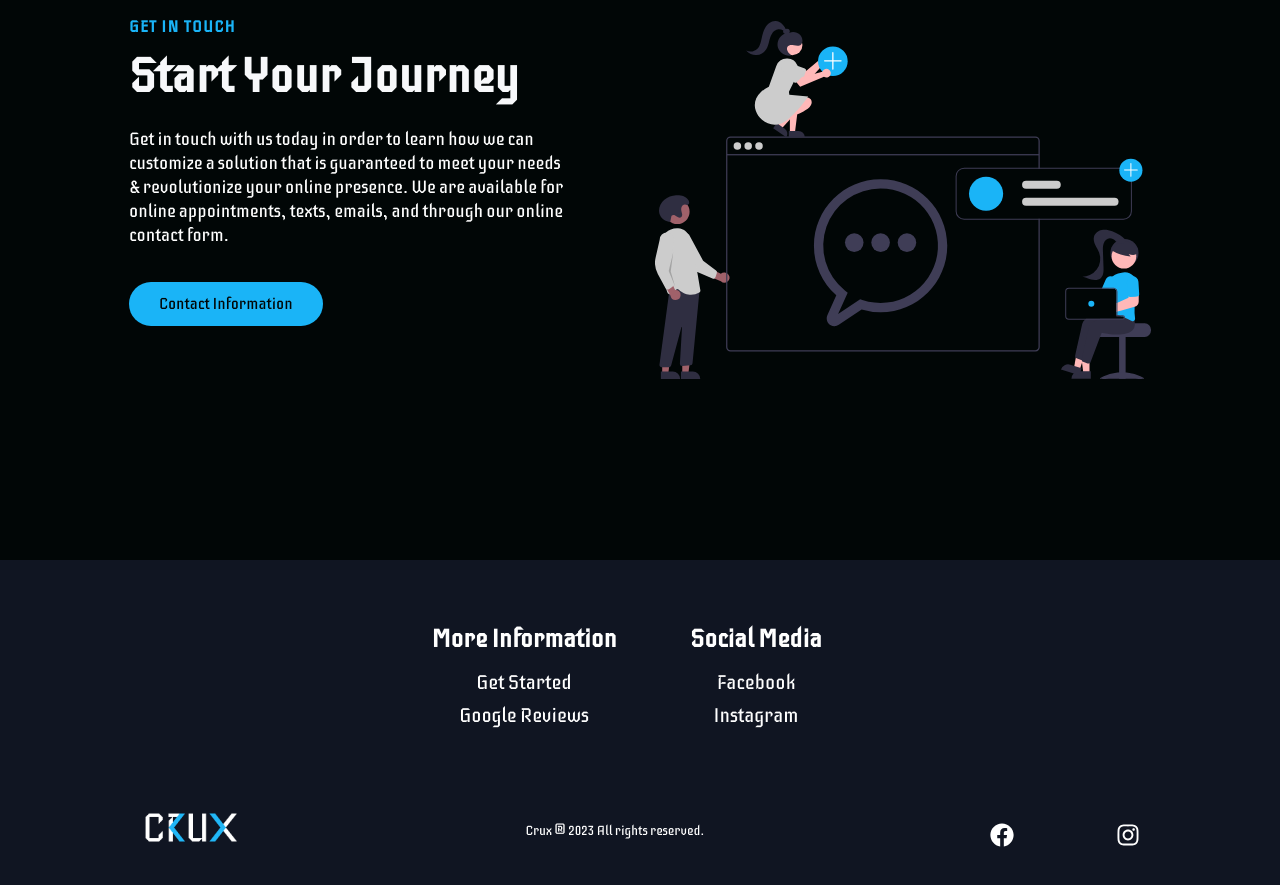
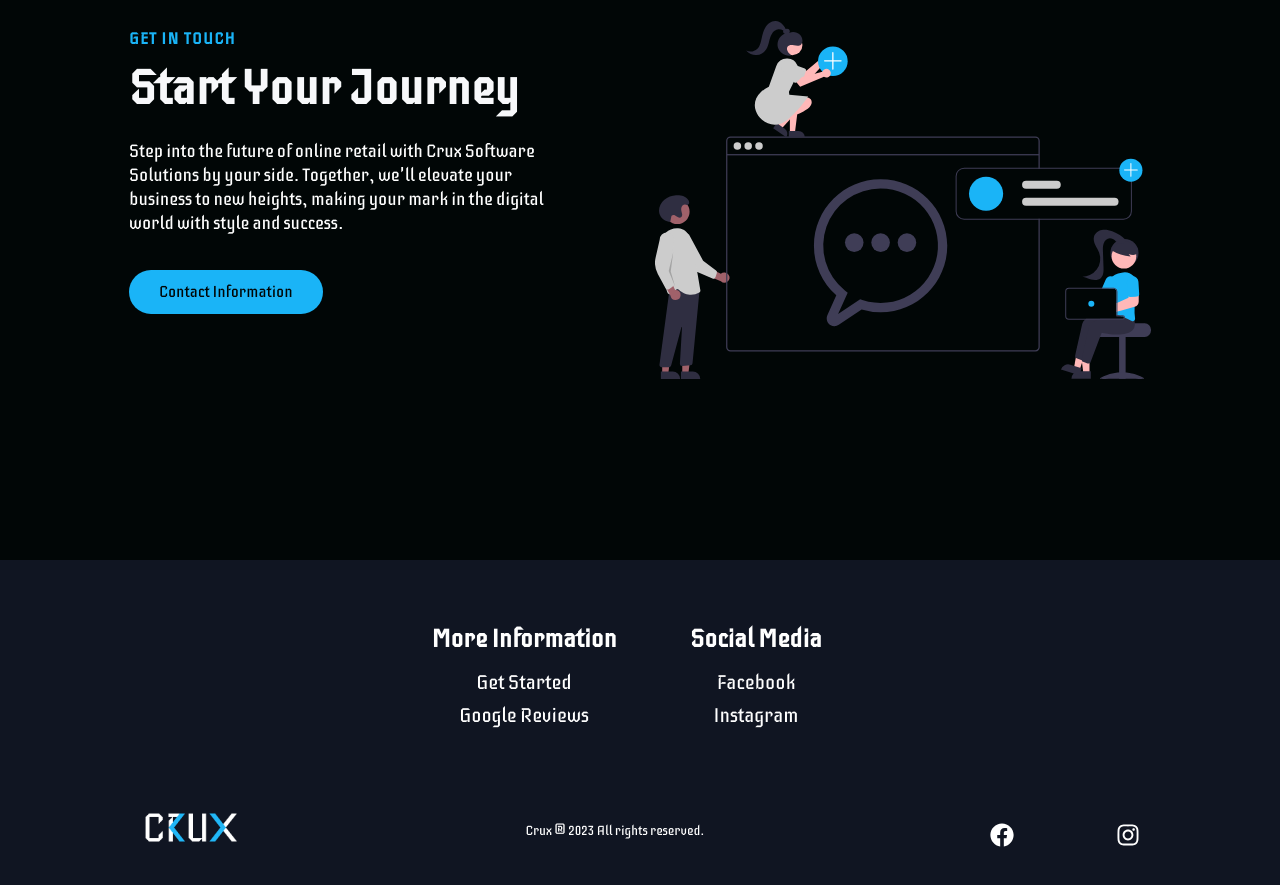
Before and after one commit to mroberson11/cruxmockup, a Next.js app: page / in a window 1280 px wide. Shown: the part 2940-3825 px from the top of the page. Built offline with nearby package versions, Linux system fonts and the light colour scheme.

Commit message:
Update contact info section text

```diff
--- a/src/components/InfoSection/Data.js
+++ b/src/components/InfoSection/Data.js
@@ -67,7 +67,7 @@ export const homeObjThree = {
   topLine: "Get in Touch",
   headline: "Start Your Journey",
   description:
-    "Get in touch with us today in order to learn how we can customize a solution that is guaranteed to meet your needs & revolutionize your online presence. We are available for online appointments, texts, emails, and through our online contact form.",
+    "Step into the future of online retail with Crux Software Solutions by your side. Together, we'll elevate your business to new heights, making your mark in the digital world with style and success.",
   buttonLabel: "Contact Information",
   imgStart: false,
   img: pic3,
```
